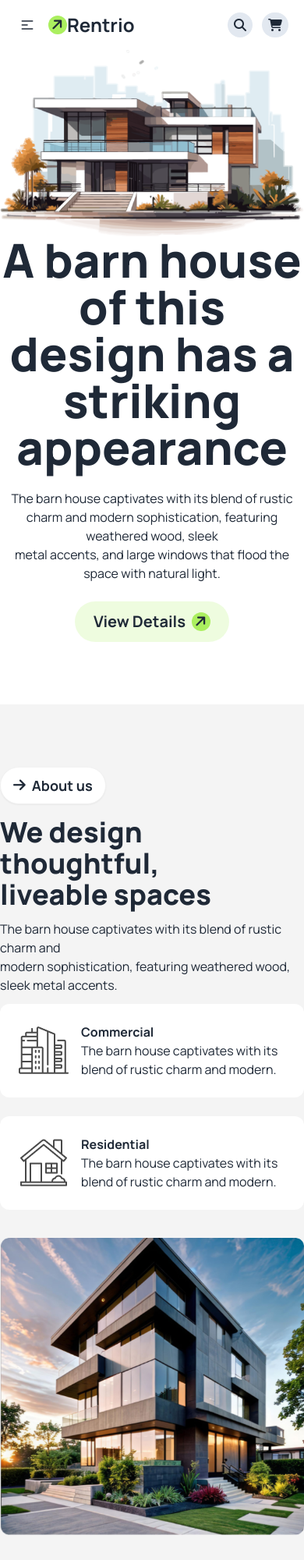
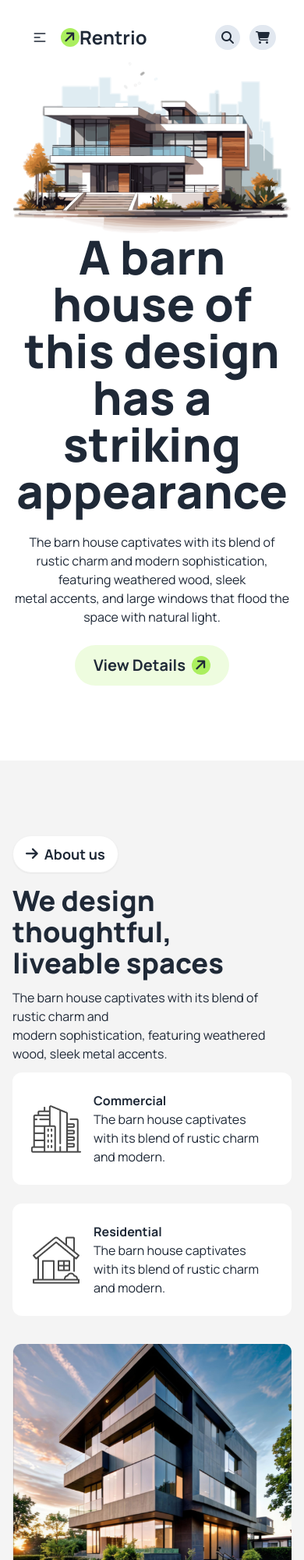
Before and after one commit to JamilTalukder103/renterio-web, a plain HTML site: page index.html in a window 390 px wide. Shown: the top 2000 px of the page at 78% size. Drawn offline with nearby package versions, Linux system fonts and the light colour scheme.

Commit message:
responsive done

```diff
--- a/index.html
+++ b/index.html
@@ -37,7 +37,7 @@
 </head>
 
 <body class="font-manrope">
-    <header class="max-w-screen-xl m-auto mb-20">
+    <header class="max-w-screen-xl m-auto mb-20 p-4">
         <!-- navbar  -->
         <nav>
             <div class="navbar bg-base-100">
@@ -117,7 +117,7 @@
     <main>
         <!-- about us section -->
         <section class="bg-[#F4F4F4] py-20">
-            <div class="max-w-screen-xl m-auto grid grid-cols-1 gap-9 lg:grid-cols-2 relative">
+            <div class="max-w-screen-xl m-auto grid grid-cols-1 gap-9 lg:grid-cols-2 relative p-4">
                 <!-- text content -->
                 <div>
                     <button class="btn bg-white rounded-full font-bold text-lg"><i
@@ -152,7 +152,7 @@
         </section>
         <!-- work process section -->
         <section class="bg-[#F4F4F4] mb-20 pb-20">
-            <div class="max-w-screen-xl m-auto">
+            <div class="max-w-screen-xl m-auto p-4">
                 <div class="text-center space-y-6">
                     <button class="btn bg-white rounded-full font-bold text-lg"><i
                             class="fa-solid fa-arrow-right"></i>How we works</button>
```
